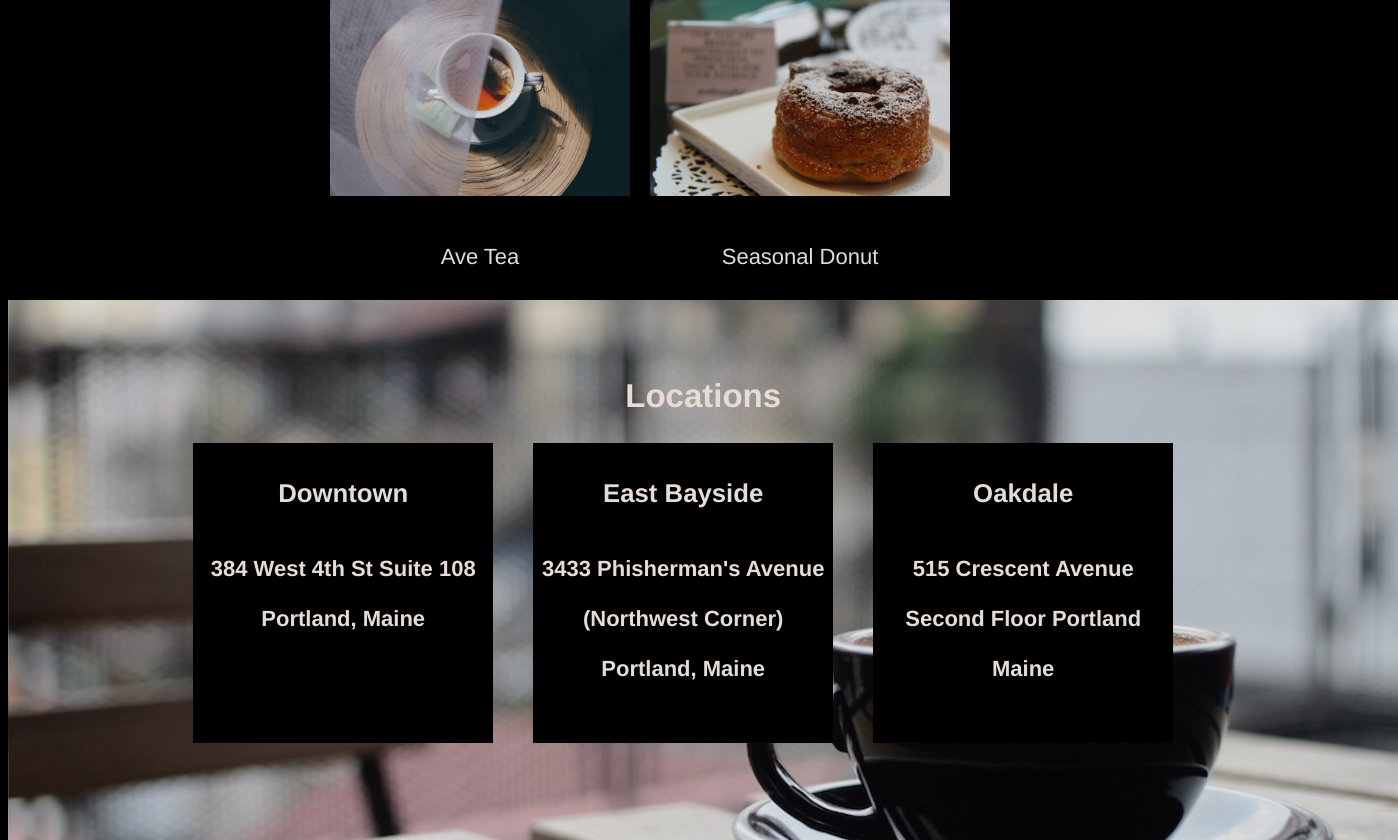
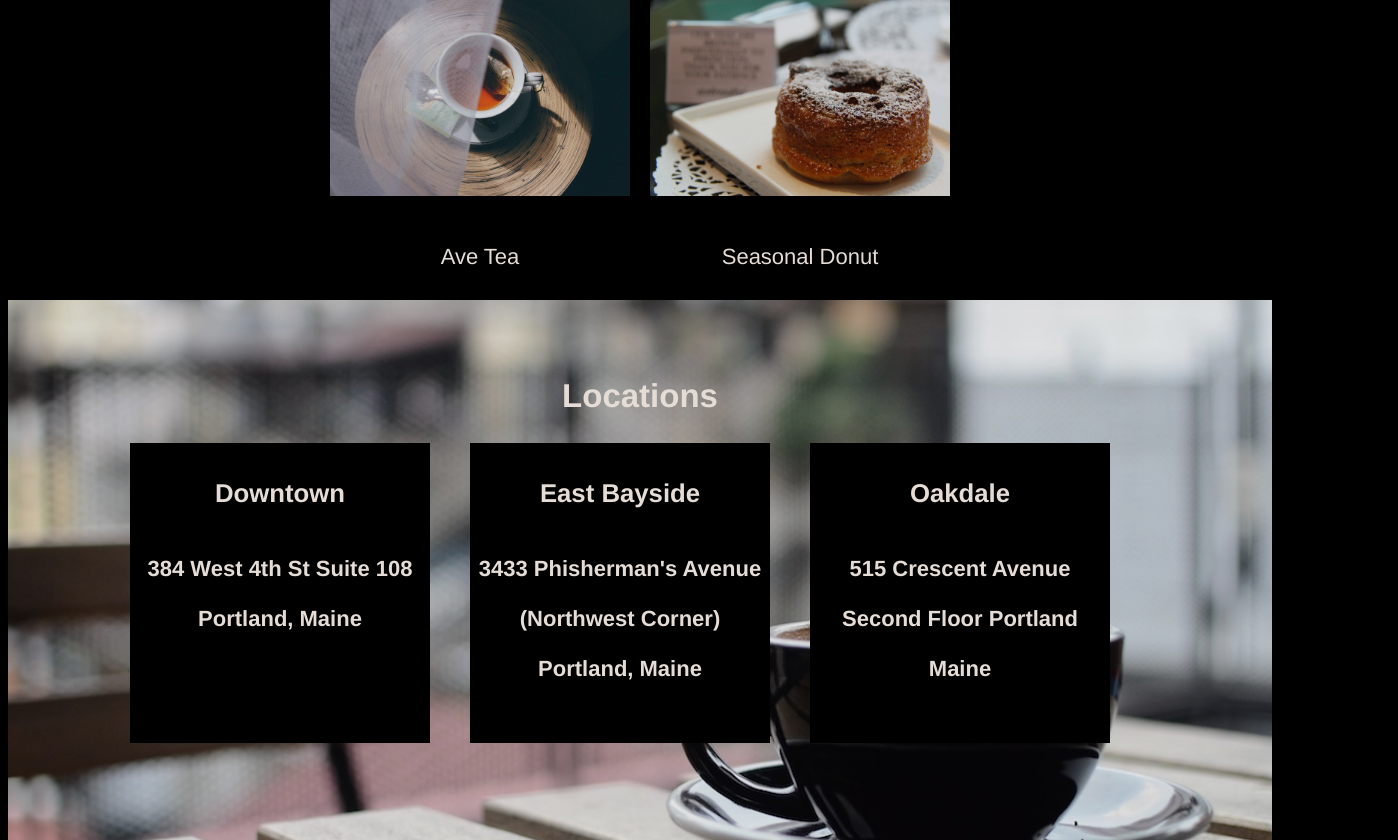
Before and after one commit to dhatGuy/Tea-Cozy, a plain HTML site: page index.html in a window 1280 px wide. Shown: the part 1233-2073 px from the top of the page, 1398 px wide, since content can reach past the window. Drawn offline with Linux system fonts and the light colour scheme.

Commit message:
remove comments

```diff
--- a/Tea Coxy.css
+++ b/Tea Coxy.css
@@ -5,7 +5,6 @@ body{
     text-align: center;
     font-family: Helvetica, sans-serif;
     font-size: 22px;
-    padding: auto 20px;
 }
 
 header .heading{
@@ -101,7 +100,6 @@ header .heading nav a{
         flex-direction: column;
         flex-wrap: nowrap;
         align-items: flex-start;
-        /* padding-left: 15px; */
     }
     span p{
         font-size: 20px;
@@ -120,7 +118,7 @@ header .heading nav a{
 .locations{
     padding-top: 40px;
     height: 500px;
-    width: 110%;
+    width: 100%;
     background-image: url(./img-locations-background.jpg);
     background-size: cover;
     background-position: center;
```
